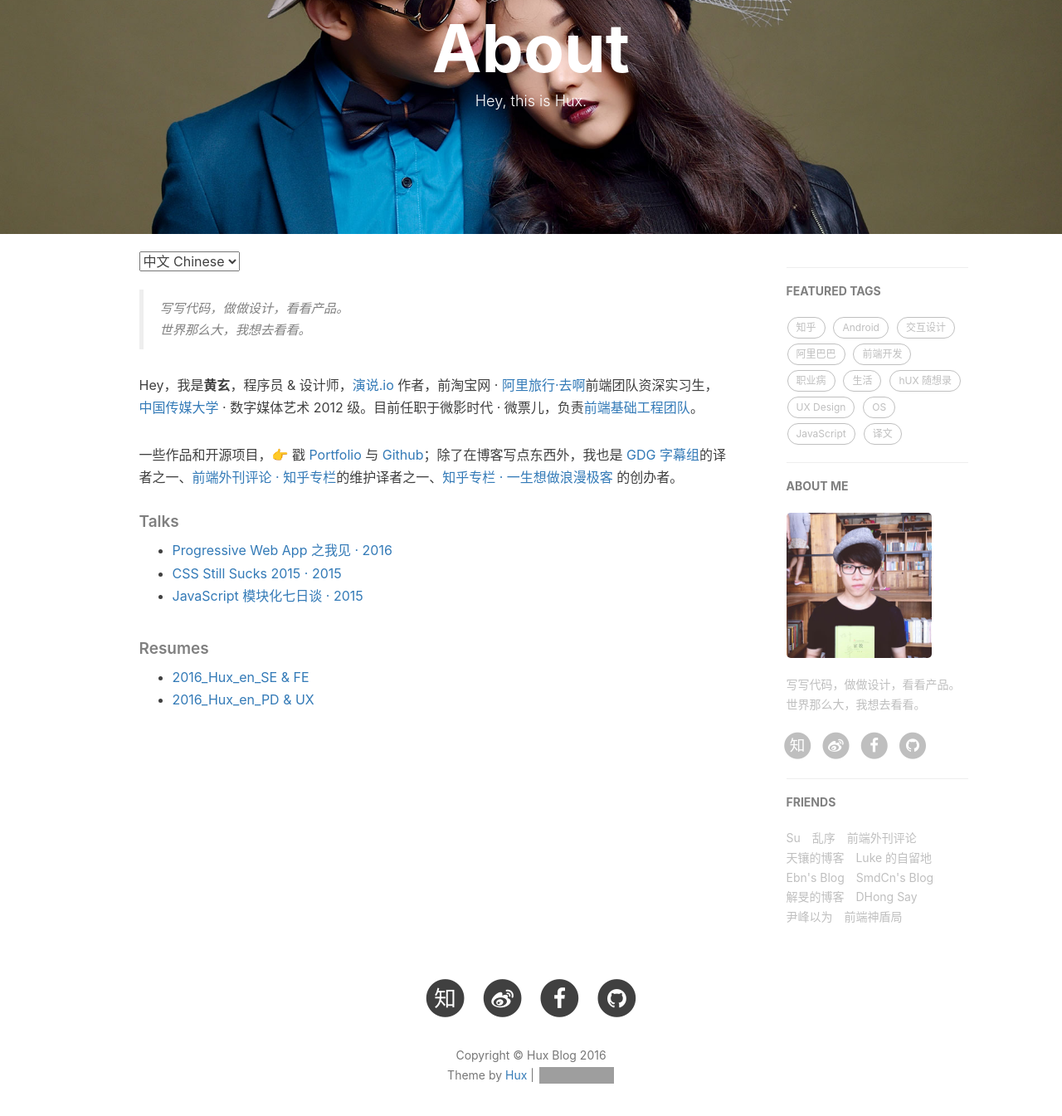
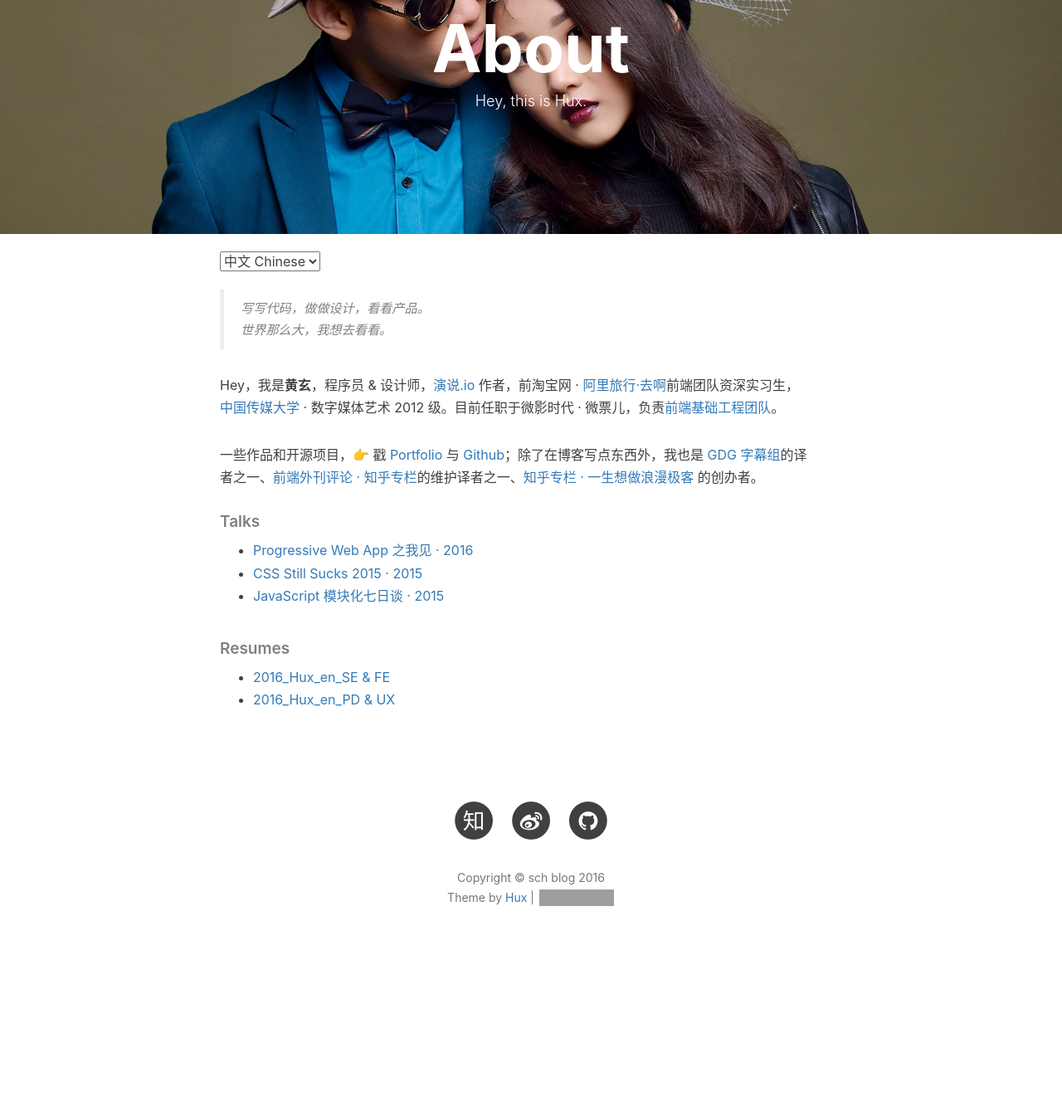
Before and after one commit to mainpage/mainpage.github.io, a Jekyll site: the page built from about.html, in a window 1280 px wide and 1400 px high, scrolled down 136 px. Shown: the top 1345 px of the window at 83% size. Built offline with Jekyll 4.4.1, drawn with Linux system fonts in a browser that asks for light colours; nearby versions of some CDN libraries; comment, search, counter and statistics services are not loaded; after the commit the page ends 1322 px from its top, so only the background shows below that; some of the changed text lies outside the part shown; grey boxes are pictures that could not be loaded.

Commit message:
个人配置

```diff
--- a/_config.yml
+++ b/_config.yml
@@ -1,23 +1,23 @@
 # Site settings
-title: Hux Blog
-SEOTitle: 黄玄的博客 | Hux Blog
+title: sch blog
+SEOTitle: 沙朝恒的博客 | Sch Blog
 header-img: img/home-bg.jpg
-email: huxpro@gmail.com
-description: "关于前端与设计、黑客与画家 | 黄玄，Web & Mobile Lover，Front-End Engineer，UX Designer | 这里是 @Hux黄玄 的个人博客，与你一起发现更大的世界。"
-keyword: "黄玄, Hux黄玄, Hux, 鬼栈, huxpro, @huxpro, 黄玄的博客, Hux Blog, 博客, 个人网站, 互联网, 前端, 设计, 产品, 肖玉, Lynn, 肖玉的男朋友"
-url: "http://huangxuan.me"              # your host, for absolute URL
+email:
+description: "为成为老司机而奋斗"
+keyword: ""
+url: ""                                 # your host, for absolute URL
 baseurl: ""                             # for example, '/blog' if your blog hosted on 'host/blog'
 
 
 
 # SNS settings
 RSS: false
-weibo_username:     huxpro
-zhihu_username:     huxpro
-github_username:    huxpro
-#twitter_username:  huxpro
-facebook_username:  huxpro
-# linkedin_username:  firstname-lastname-idxxxx
+weibo_username:     1824455400
+zhihu_username:     这话我就不爱听
+github_username:    mainpage
+#twitter_username:
+#facebook_username:
+#linkedin_username:  firstname-lastname-idxxxx
 
 
 
@@ -51,9 +51,9 @@
 #disqus_username: _your_disqus_short_name_
 
 # Duoshuo settings
-duoshuo_username: huxblog
+duoshuo_username:
 # Share component is depend on Comment so we can NOT use share only.
-duoshuo_share: true                     # set to false if you want to use Comment without Sharing
+duoshuo_share: false                     # set to false if you want to use Comment without Sharing
 
 
 
@@ -68,52 +68,17 @@
 
 
 # Sidebar settings
-sidebar: true                           # whether or not using Sidebar.
-sidebar-about-description: "写写代码，做做设计，看看产品。世界那么大，我想去看看。"
-sidebar-avatar: /img/avatar-hux.jpg      # use absolute URL, seeing it's used in both `/` and `/about/`
+sidebar: false                           # whether or not using Sidebar.
+sidebar-about-description: "写点前端，生活更美好"
+sidebar-avatar: /img/avatar-sch.jpg      # use absolute URL, seeing it's used in both `/` and `/about/`
 
 
 
 # Featured Tags
-featured-tags: true                     # whether or not using Feature-Tags
+featured-tags: false                     # whether or not using Feature-Tags
 featured-condition-size: 1              # A tag will be featured if the size of it is more than this condition value
 
 
 
 # Friends
-friends: [
-    {
-        title: "Su",
-        href: "http://su.gallery/"
-    },{
-        title: "乱序",
-        href: "http://mida.re/"
-    },{
-        title: "前端外刊评论",
-        href: "http://qianduan.guru/"
-    },{
-        title: "天镶的博客",
-        href: "http://lingyu.wang/"
-    },{
-        title: "Luke 的自留地",
-        href: "http://hmqk1995.github.io"
-    },{
-        title: "Ebn's Blog",
-        href: "http://ebnbin.com/"
-    },{
-        title: "SmdCn's Blog",
-        href: "http://blog.smdcn.net"
-    },{
-        title: "解旻的博客",
-        href: "http://xieminis.me/"
-    },{
-        title: "DHong Say",
-        href: "http://dhong.co"
-    },{
-        title: "尹峰以为",
-        href: "http://ingf.github.io/"
-    },{
-        title: "前端神盾局",
-        href: "http://wepiaofei.github.io/blog/"
-    }
-]
+friends:
--- a/_includes/nav.html
+++ b/_includes/nav.html
@@ -13,7 +13,7 @@
         </div>
 
         <!-- Collect the nav links, forms, and other content for toggling -->
-        <div id="huxblog_navbar">
+       <!--  <div id="huxblog_navbar">
            <div class="navbar-collapse">
                <ul class="nav navbar-nav navbar-right">
                    <li>
@@ -26,7 +26,7 @@
                    {% endif %}{% endfor %}
                </ul>
            </div>
-        </div>
+       </div> -->
         <!-- /.navbar-collapse -->
     </div>
     <!-- /.container -->
--- a/_layouts/keynote.html
+++ b/_layouts/keynote.html
@@ -61,7 +61,6 @@
 
                 {% if site.duoshuo_share && site.duoshuo_username %}
                 <!-- 多说 Share start -->
-                </style>
                 <div class="ds-share"
                     style="text-align: right"
                     data-thread-key="{{page.id}}" data-title="{{page.title}}"
--- a/index.html
+++ b/index.html
@@ -1,6 +1,7 @@
 ---
 layout: page
-description: "一生想做浪漫极客"
+title: Sch's Blog
+description: "我想当个老司机"
 ---
 
 {% for post in paginator.posts %}
```
Also changed, not shown: _posts/2016-8-13-canvasTouch.html (added, +112 -0 lines), img/avatar-sch.jpg (added), img/home-bg.jpg. Lines whose indentation alone changed are shown as unchanged.
